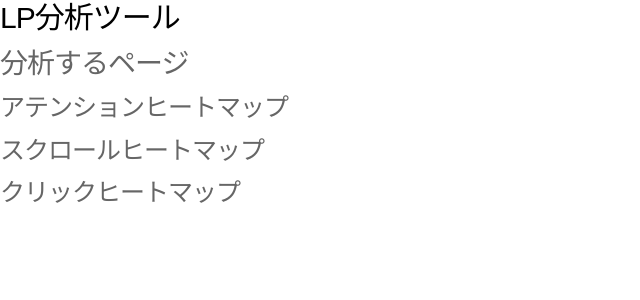
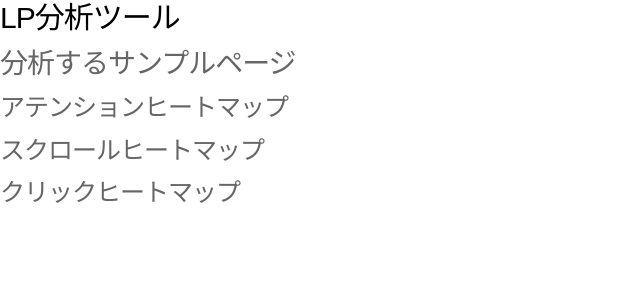
Before and after one commit to tnkkzsr/LPheatmap, a Django app: page / in a window 1280 px wide. Shown: the top 300 px of the page, without its empty margins (0-640 px from the left). Run offline with Django 4.2, Linux system fonts and the light colour scheme.

Commit message:
最終版

```diff
--- a/lpanalysis/templates/lpanalysis/top.html
+++ b/lpanalysis/templates/lpanalysis/top.html
@@ -21,7 +21,7 @@
 <body>
 <h1>LP分析ツール</h1>
 
-<h2><a href="{% url 'index' %}">分析するページ</a></h2>
+<h2><a href="{% url 'index' %}">分析するサンプルページ</a></h2>
 
 <h3><a href="{% url 'a-heatmap' %}">アテンションヒートマップ</a></h3>
 <h3><a href="{% url 's-heatmap' %}">スクロールヒートマップ</a></h3>
```
Also changed, not shown: README.md (added), static/attentionheatmap.png, static/clickheatmap.png, static/scrollheatmap.png.
